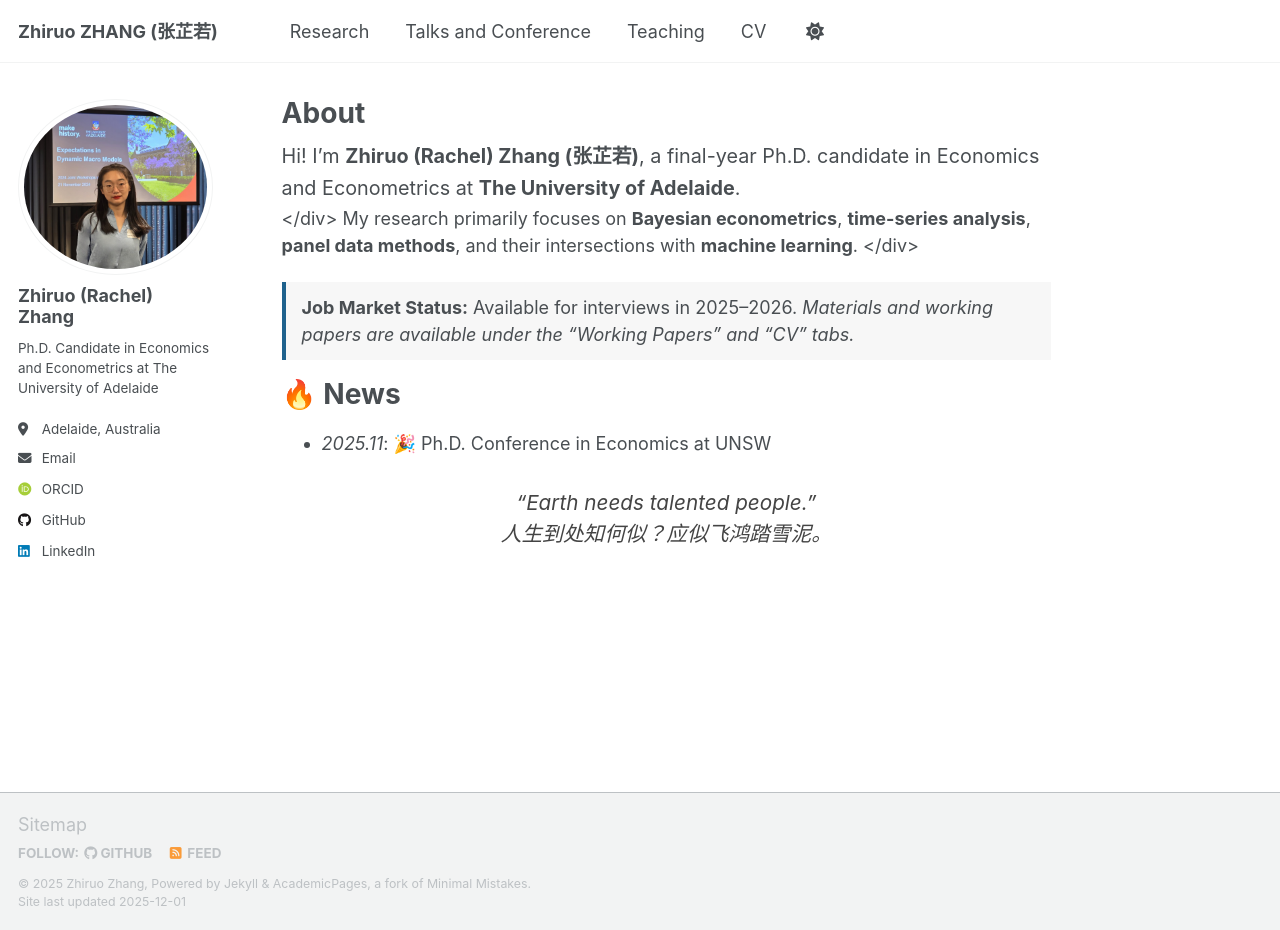
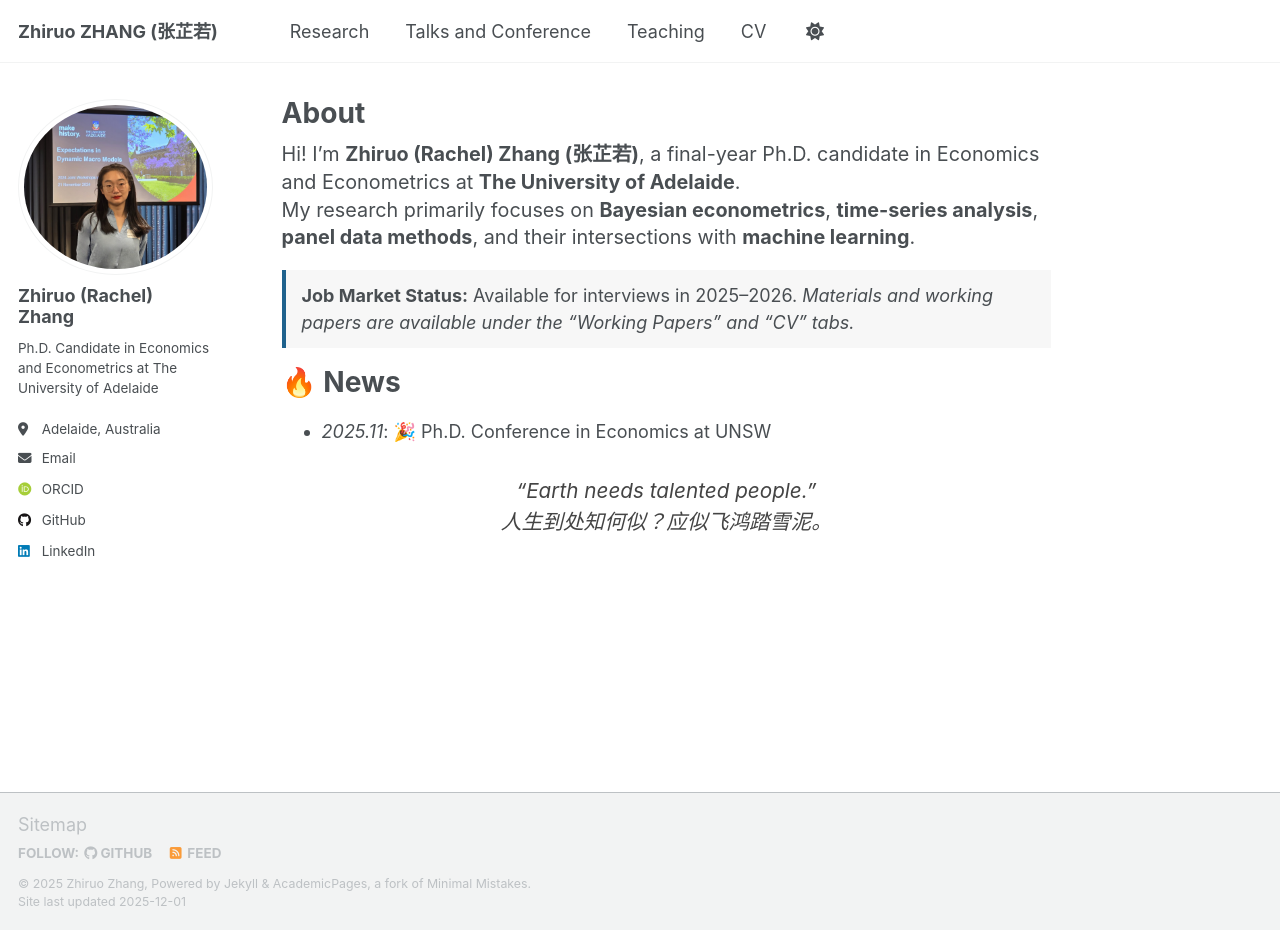
Before and after one commit to zhiruozzr/zhiruozzr.github.io, a Jekyll site: the page built from _pages/about.md, in a window 1280 px wide and 930 px high. Built offline with Jekyll 4.4.1, drawn with Linux system fonts in a browser that asks for light colours; some web fonts are replaced; a script that is not in the unit is left out.

Commit message:
Update about.md

```diff
--- a/_pages/about.md
+++ b/_pages/about.md
@@ -7,13 +7,13 @@ redirect_from:
   - /about.html
 ---
 
-<div style="font-size:1.1rem; line-height:1.6;">
+<div style="font-size:1.1rem; line-height:1.4;">
 
 Hi! I’m <strong>Zhiruo (Rachel) Zhang (张芷若)</strong>, a final-year Ph.D. candidate in Economics and Econometrics at
 <strong>The University of Adelaide</strong>.
 </div>
 
-</div>
+<div style="font-size:1.1rem; line-height:1.4;">
 My research primarily focuses on <strong>Bayesian econometrics</strong>, <strong>time-series analysis</strong>,
 <strong>panel data methods</strong>, and their intersections with <strong>machine learning</strong>.
 </div>
```
